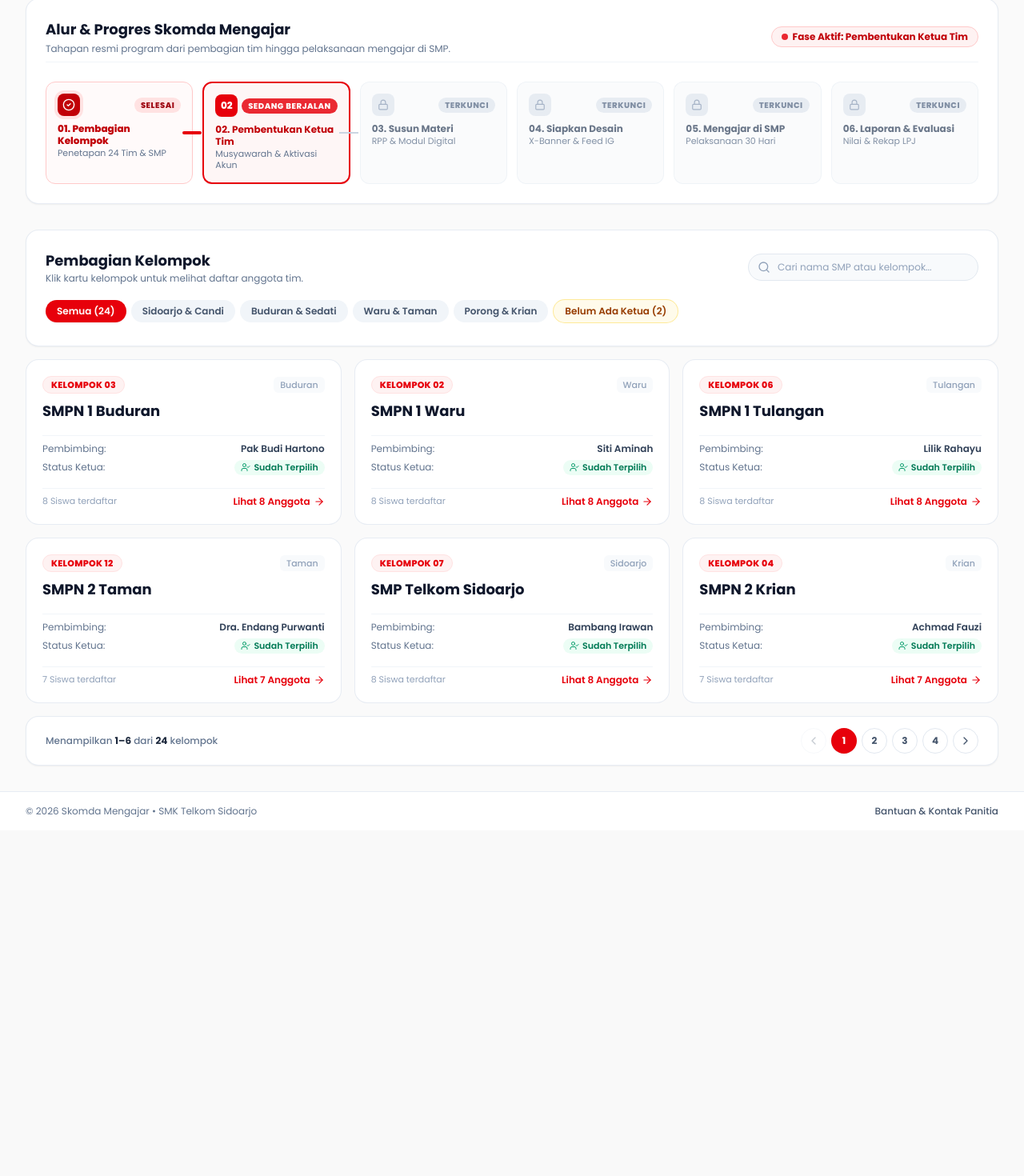
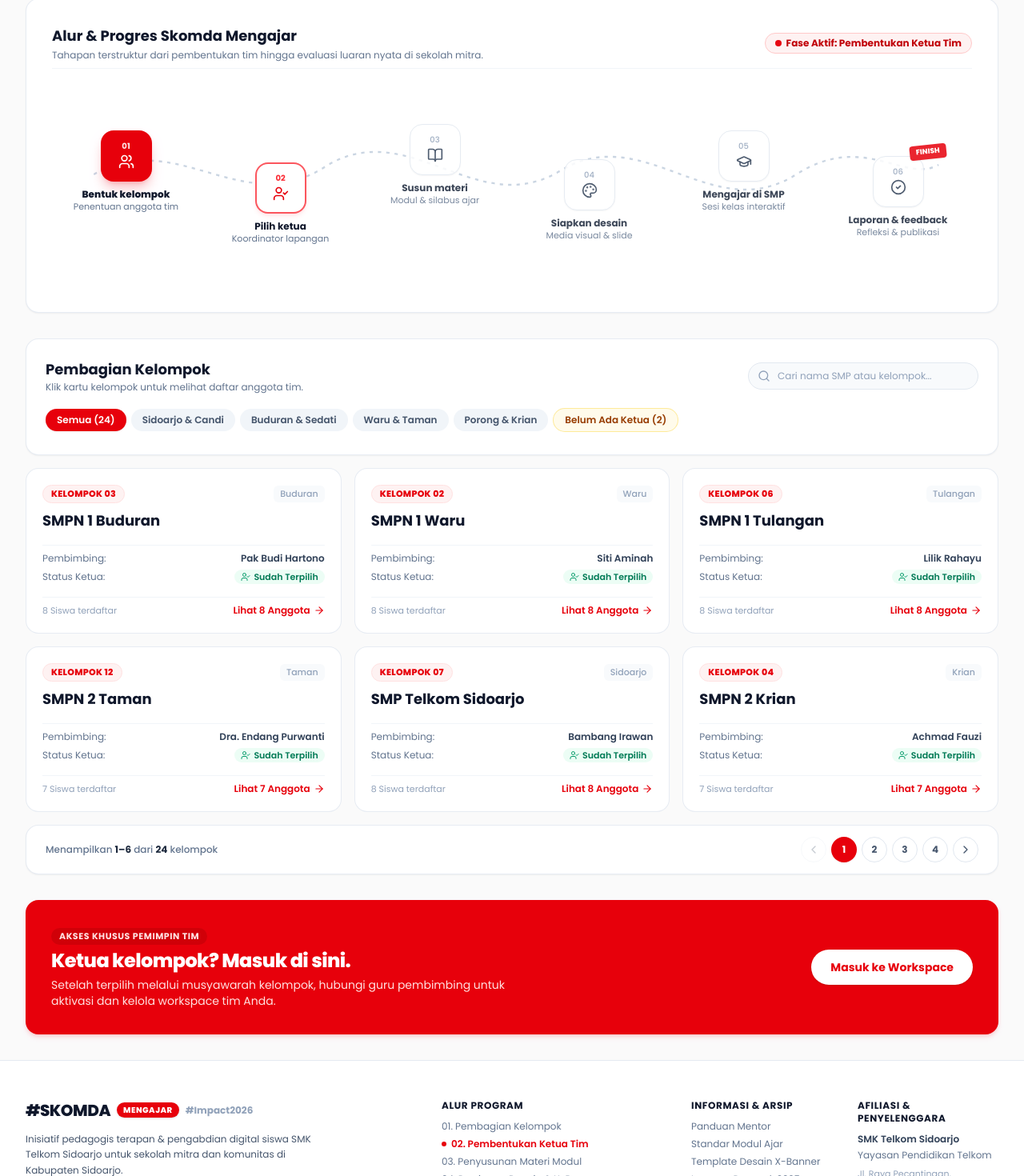
Before and after one commit to Iventra-project/SkomdaMengajarSMKTelkomSidoarjo, a React (Vite) app: page / in a window 1280 px wide. Shown: the part 381-1851 px from the top of the page at 80% size. Before the commit the page ends 1419 px from the top, so only its background shows below. Built offline with nearby package versions, Linux system fonts and the light colour scheme.

Commit message:
feat: implement serpentine curved flow stepper and rich footer

```diff
--- a/src/app/page.tsx
+++ b/src/app/page.tsx
@@ -17,7 +17,15 @@ import {
   GraduationCap,
   Calendar,
   Layers,
-  ArrowRight
+  ArrowRight,
+  BookOpen,
+  Palette,
+  Flag,
+  Sparkles,
+  ExternalLink,
+  Mail,
+  ShieldCheck,
+  Check
 } from 'lucide-react';
 
 // Static members generator for preview modal
@@ -149,52 +157,6 @@ export const HomePage: React.FC = () => {
     setCurrentPage(1);
   };
 
-  // Stepper data definitions
-  const steps = [
-    {
-      step: '01',
-      title: 'Pembagian Kelompok',
-      status: 'completed',
-      badge: 'Selesai',
-      sub: 'Penetapan 24 Tim & SMP',
-    },
-    {
-      step: '02',
-      title: 'Pembentukan Ketua Tim',
-      status: 'active',
-      badge: 'Sedang Berjalan',
-      sub: 'Musyawarah & Aktivasi Akun',
-    },
-    {
-      step: '03',
-      title: 'Susun Materi',
-      status: 'locked',
-      badge: 'Terkunci',
-      sub: 'RPP & Modul Digital',
-    },
-    {
-      step: '04',
-      title: 'Siapkan Desain',
-      status: 'locked',
-      badge: 'Terkunci',
-      sub: 'X-Banner & Feed IG',
-    },
-    {
-      step: '05',
-      title: 'Mengajar di SMP',
-      status: 'locked',
-      badge: 'Terkunci',
-      sub: 'Pelaksanaan 30 Hari',
-    },
-    {
-      step: '06',
-      title: 'Laporan & Evaluasi',
-      status: 'locked',
-      badge: 'Terkunci',
-      sub: 'Nilai & Rekap LPJ',
-    },
-  ];
-
   return (
     <div className="w-full bg-[#FAFAFA] text-slate-900 antialiased min-h-screen flex flex-col font-sans selection:bg-red-500 selection:text-white">
       {/* ================= 1. MINIMAL NAVBAR ================= */}
@@ -294,15 +256,15 @@ export const HomePage: React.FC = () => {
           </div>
         </section>
 
-        {/* ================= 2. PROGRAM PROGRESS TRACKER ================= */}
-        <section className="bg-white rounded-2xl border border-slate-200/80 p-6 shadow-xs space-y-6">
+        {/* ================= 2. PROGRAM PROGRESS TRACKER (SERPENTINE CURVED PATH) ================= */}
+        <section className="bg-white rounded-2xl border border-slate-200/80 p-6 md:p-8 shadow-xs space-y-4">
           <div className="flex flex-col sm:flex-row sm:items-center justify-between gap-3 pb-2 border-b border-slate-100">
             <div>
-              <h2 className="text-base sm:text-lg font-bold text-slate-900 flex items-center gap-2">
-                <span>Alur & Progres Skomda Mengajar</span>
+              <h2 className="text-base sm:text-lg font-bold text-slate-900">
+                Alur & Progres Skomda Mengajar
               </h2>
               <p className="text-xs text-slate-500 mt-0.5">
-                Tahapan resmi program dari pembagian tim hingga pelaksanaan mengajar di SMP.
+                Tahapan terstruktur dari pembentukan tim hingga evaluasi luaran nyata di sekolah mitra.
               </p>
             </div>
             <div className="inline-flex items-center gap-1.5 px-3 py-1 rounded-full bg-red-50 text-red-700 text-xs font-bold border border-red-200 self-start sm:self-auto">
@@ -311,85 +273,115 @@ export const HomePage: React.FC = () => {
             </div>
           </div>
 
-          {/* Stepper Grid / Horizontal List */}
-          <div className="grid grid-cols-2 md:grid-cols-3 lg:grid-cols-6 gap-3 relative">
-            {steps.map((st, idx) => {
-              const isStep1 = idx === 0;
-              const isStep2 = idx === 1;
-              const isLocked = idx >= 2;
+          {/* Serpentine Wavy Path Stepper */}
+          <div className="w-full relative py-6 sm:py-8 overflow-x-auto select-none scrollbar-none">
+            <div className="min-w-[860px] relative h-48 flex items-center">
+              {/* Underlying Dotted Smooth Path (SVG) */}
+              <svg
+                className="w-full h-full absolute inset-0 pointer-events-none text-slate-300"
+                fill="none"
+                preserveAspectRatio="none"
+                viewBox="0 0 1100 160"
+              >
+                <path
+                  d="M 50,70 C 150,20 230,120 330,60 C 430,10 510,120 610,65 C 710,15 790,125 890,70 C 970,25 1020,80 1060,60"
+                  stroke="currentColor"
+                  strokeDasharray="4 6"
+                  strokeWidth="2"
+                />
+              </svg>
 
-              return (
-                <div
-                  key={st.step}
-                  className={`relative flex flex-col p-3.5 rounded-xl transition-all duration-200 ${
-                    isStep1
-                      ? 'bg-red-50/40 border border-red-200'
-                      : isStep2
-                      ? 'border-2 border-red-600 bg-red-50/70 shadow-xs'
-                      : 'bg-slate-50/80 border border-slate-200/60 opacity-80'
-                  }`}
-                >
-                  {/* Top Row with Number/Icon and Badge */}
-                  <div className="flex items-center justify-between mb-2">
-                    <div
-                      className={`w-7 h-7 rounded-lg flex items-center justify-center text-xs font-black shrink-0 ${
-                        isStep1
-                          ? 'bg-red-700 text-white ring-4 ring-red-100'
-                          : isStep2
-                          ? 'bg-red-600 text-white font-extrabold shadow-xs'
-                          : 'bg-slate-200 text-slate-500'
-                      }`}
-                    >
-                      {isStep1 ? (
-                        <CheckCircle2 className="w-4 h-4 text-white" />
-                      ) : isLocked ? (
-                        <Lock className="w-3.5 h-3.5 text-slate-400" />
-                      ) : (
-                        st.step
-                      )}
+              {/* 6 Horizontal Interactive Nodes with Alt-Elevations (-translate-y-4, translate-y-6, ...) */}
+              <div className="w-full grid grid-cols-6 gap-2 relative z-10 items-center">
+                {/* Node 01: Bentuk Kelompok (Active/Completed Red) */}
+                <div className="flex flex-col items-center text-center transform -translate-y-4 group">
+                  <div className="w-16 h-16 rounded-2xl bg-red-600 text-white flex flex-col items-center justify-center mb-2 shadow-lg shadow-red-600/25 transition-transform group-hover:scale-105">
+                    <span className="text-[10px] font-bold text-white/90 leading-none mb-1">01</span>
+                    <Users className="w-5 h-5 text-white" />
                   </div>
-
-                    <span
-                      className={`text-[10px] font-extrabold px-2 py-0.5 rounded-full uppercase tracking-wider ${
-                        isStep1
-                          ? 'bg-red-100 text-red-800'
-                          : isStep2
-                          ? 'bg-red-600 text-white animate-pulse'
-                          : 'bg-slate-200 text-slate-500'
-                      }`}
-                    >
-                      {st.badge}
+                  <span className="text-xs font-extrabold text-slate-900 leading-tight">
+                    Bentuk kelompok
+                  </span>
+                  <span className="text-[11px] text-slate-500 mt-0.5 leading-tight">
+                    Penentuan anggota tim
                   </span>
                 </div>
 
-                  {/* Title and Subtitle */}
-                  <div className="space-y-0.5">
-                    <h3
-                      className={`text-xs font-bold leading-tight ${
-                        isStep1
-                          ? 'text-red-700 font-extrabold'
-                          : isStep2
-                          ? 'text-red-700 font-bold'
-                          : 'text-slate-600'
-                      }`}
-                    >
-                      {st.step}. {st.title}
-                    </h3>
-                    <p className="text-[11px] text-slate-500 leading-tight">
-                      {st.sub}
-                    </p>
+                {/* Node 02: Pilih Ketua */}
+                <div className="flex flex-col items-center text-center transform translate-y-6 group">
+                  <div className="w-16 h-16 rounded-2xl bg-white border-2 border-red-500/80 text-red-600 shadow-md shadow-red-500/10 flex flex-col items-center justify-center mb-2 transition-transform group-hover:scale-105">
+                    <span className="text-[10px] font-bold text-red-500 leading-none mb-1">02</span>
+                    <UserCheck className="w-5 h-5 text-red-600" />
+                  </div>
+                  <span className="text-xs font-bold text-slate-900 leading-tight">
+                    Pilih ketua
+                  </span>
+                  <span className="text-[11px] text-slate-500 mt-0.5 leading-tight">
+                    Koordinator lapangan
+                  </span>
                 </div>
 
-                  {/* Progress Line Step 1 -> Step 2 */}
-                  {isStep1 && (
-                    <div className="hidden lg:block absolute -right-3 top-1/2 -translate-y-1/2 w-6 h-1 bg-red-600 z-10 rounded-full" />
-                  )}
-                  {isStep2 && (
-                    <div className="hidden lg:block absolute -right-3 top-1/2 -translate-y-1/2 w-6 h-0.5 bg-slate-300 z-10" />
-                  )}
+                {/* Node 03: Susun Materi */}
+                <div className="flex flex-col items-center text-center transform -translate-y-6 group opacity-85 hover:opacity-100 transition-opacity">
+                  <div className="w-16 h-16 rounded-2xl bg-white border border-slate-200 text-slate-500 hover:border-slate-400 flex flex-col items-center justify-center mb-2 shadow-xs transition-transform group-hover:scale-105">
+                    <span className="text-[10px] font-medium text-slate-400 leading-none mb-1">03</span>
+                    <BookOpen className="w-5 h-5 text-slate-700" />
                   </div>
-              );
-            })}
+                  <span className="text-xs font-bold text-slate-800 leading-tight">
+                    Susun materi
+                  </span>
+                  <span className="text-[11px] text-slate-500 mt-0.5 leading-tight">
+                    Modul & silabus ajar
+                  </span>
+                </div>
+
+                {/* Node 04: Siapkan Desain */}
+                <div className="flex flex-col items-center text-center transform translate-y-5 group opacity-85 hover:opacity-100 transition-opacity">
+                  <div className="w-16 h-16 rounded-2xl bg-white border border-slate-200 text-slate-500 hover:border-slate-400 flex flex-col items-center justify-center mb-2 shadow-xs transition-transform group-hover:scale-105">
+                    <span className="text-[10px] font-medium text-slate-400 leading-none mb-1">04</span>
+                    <Palette className="w-5 h-5 text-slate-700" />
+                  </div>
+                  <span className="text-xs font-bold text-slate-800 leading-tight">
+                    Siapkan desain
+                  </span>
+                  <span className="text-[11px] text-slate-500 mt-0.5 leading-tight">
+                    Media visual & slide
+                  </span>
+                </div>
+
+                {/* Node 05: Mengajar di SMP */}
+                <div className="flex flex-col items-center text-center transform -translate-y-4 group opacity-85 hover:opacity-100 transition-opacity">
+                  <div className="w-16 h-16 rounded-2xl bg-white border border-slate-200 text-slate-500 hover:border-slate-400 flex flex-col items-center justify-center mb-2 shadow-xs transition-transform group-hover:scale-105">
+                    <span className="text-[10px] font-medium text-slate-400 leading-none mb-1">05</span>
+                    <GraduationCap className="w-5 h-5 text-slate-700" />
+                  </div>
+                  <span className="text-xs font-bold text-slate-800 leading-tight">
+                    Mengajar di SMP
+                  </span>
+                  <span className="text-[11px] text-slate-500 mt-0.5 leading-tight">
+                    Sesi kelas interaktif
+                  </span>
+                </div>
+
+                {/* Node 06: Laporan & Feedback (Finish Tag) */}
+                <div className="flex flex-col items-center text-center transform translate-y-4 group opacity-85 hover:opacity-100 transition-opacity relative">
+                  {/* Tilted Finish Badge */}
+                  <div className="absolute -top-3.5 right-6 sm:right-8 bg-red-600 text-white font-black text-[9px] uppercase px-2 py-0.5 rounded-sm transform -rotate-6 origin-center shadow-xs">
+                    FINISH
+                  </div>
+                  <div className="w-16 h-16 rounded-2xl bg-white border border-slate-200 text-slate-500 hover:border-slate-400 flex flex-col items-center justify-center mb-2 shadow-xs transition-transform group-hover:scale-105">
+                    <span className="text-[10px] font-medium text-slate-400 leading-none mb-1">06</span>
+                    <CheckCircle2 className="w-5 h-5 text-slate-700" />
+                  </div>
+                  <span className="text-xs font-bold text-slate-800 leading-tight">
+                    Laporan & feedback
+                  </span>
+                  <span className="text-[11px] text-slate-500 mt-0.5 leading-tight">
+                    Refleksi & publikasi
+                  </span>
+                </div>
+              </div>
+            </div>
           </div>
         </section>
 
@@ -592,21 +584,117 @@ export const HomePage: React.FC = () => {
             </div>
           )}
         </section>
+
+        {/* ================= CALLOUT BANNER (AKSES KETUA KELOMPOK) ================= */}
+        <section className="w-full bg-red-600 rounded-2xl p-6 sm:p-8 flex flex-col sm:flex-row items-center justify-between gap-4 text-white shadow-md shadow-red-600/15">
+          <div className="space-y-1 text-center sm:text-left">
+            <span className="text-[11px] font-bold uppercase tracking-wider text-red-100 bg-red-700/60 px-2.5 py-0.5 rounded-full inline-block">
+              Akses Khusus Pemimpin Tim
+            </span>
+            <h3 className="text-xl sm:text-2xl font-extrabold tracking-tight">
+              Ketua kelompok? Masuk di sini.
+            </h3>
+            <p className="text-xs sm:text-sm text-red-100 max-w-xl">
+              Setelah terpilih melalui musyawarah kelompok, hubungi guru pembimbing untuk aktivasi dan kelola workspace tim Anda.
+            </p>
+          </div>
+          <button
+            onClick={() => navigate('/login')}
+            className="shrink-0 bg-white hover:bg-slate-100 text-red-600 font-bold text-xs sm:text-sm px-6 py-3 rounded-full transition shadow-sm hover:shadow cursor-pointer"
+          >
+            Masuk ke Workspace
+          </button>
+        </section>
       </main>
 
-      {/* ================= 4. ULTRA-MINIMAL FOOTER ================= */}
-      <footer className="mt-auto border-t border-slate-200/80 bg-white">
-        <div className="max-w-7xl mx-auto px-4 sm:px-6 lg:px-8 py-4 flex flex-col sm:flex-row items-center justify-between gap-2 text-xs text-slate-500">
+      {/* ================= 4. RICH FOOTER ================= */}
+      <footer className="mt-auto border-t border-slate-200/90 bg-white">
+        <div className="max-w-7xl mx-auto px-4 sm:px-6 lg:px-8 py-10 sm:py-12">
+          {/* Top Row: 4 Columns */}
+          <div className="grid grid-cols-1 md:grid-cols-12 gap-8 pb-8 border-b border-slate-100">
+            {/* Col 1: Brand Info */}
+            <div className="md:col-span-5 space-y-3">
+              <div className="flex items-center gap-2">
+                <span className="text-xl font-black text-slate-900 tracking-tight select-none">
+                  #SKOMDA
+                </span>
+                <span className="bg-red-600 text-white text-[10px] font-extrabold uppercase px-2 py-0.5 rounded-full tracking-wider shadow-sm select-none">
+                  MENGAJAR
+                </span>
+                <span className="text-xs font-bold text-slate-400">#Impact2026</span>
+              </div>
+              <p className="text-xs text-slate-600 leading-relaxed max-w-sm">
+                Inisiatif pedagogis terapan & pengabdian digital siswa SMK Telkom Sidoarjo untuk sekolah mitra dan komunitas di Kabupaten Sidoarjo.
+              </p>
+              <div className="flex items-center gap-2 text-[11px] text-slate-500 font-medium">
+                <span className="w-2 h-2 rounded-full bg-emerald-500 inline-block" />
+                <span>Program Aktif 2026 • 24 Kelompok Terdaftar</span>
+              </div>
+            </div>
+
+            {/* Col 2: Alur Program */}
+            <div className="md:col-span-3 space-y-2.5">
+              <h4 className="text-xs font-bold uppercase tracking-wider text-slate-900">
+                Alur Program
+              </h4>
+              <ul className="space-y-1.5 text-xs text-slate-500">
+                <li className="hover:text-red-600 cursor-pointer transition">01. Pembagian Kelompok</li>
+                <li className="hover:text-red-600 cursor-pointer transition text-red-600 font-semibold flex items-center gap-1.5">
+                  <span className="w-1.5 h-1.5 rounded-full bg-red-600 inline-block" />
+                  02. Pembentukan Ketua Tim
+                </li>
+                <li className="hover:text-red-600 cursor-pointer transition">03. Penyusunan Materi Modul</li>
+                <li className="hover:text-red-600 cursor-pointer transition">04. Persiapan Desain & X-Banner</li>
+                <li className="hover:text-red-600 cursor-pointer transition">05. Pelaksanaan Mengajar di SMP</li>
+                <li className="hover:text-red-600 cursor-pointer transition">06. Evaluasi & LPJ</li>
+              </ul>
+            </div>
+
+            {/* Col 3: Arsip & Dokumen */}
+            <div className="md:col-span-2 space-y-2.5">
+              <h4 className="text-xs font-bold uppercase tracking-wider text-slate-900">
+                Informasi & Arsip
+              </h4>
+              <ul className="space-y-1.5 text-xs text-slate-500">
+                <li className="hover:text-red-600 cursor-pointer transition">Panduan Mentor</li>
+                <li className="hover:text-red-600 cursor-pointer transition">Standar Modul Ajar</li>
+                <li className="hover:text-red-600 cursor-pointer transition">Template Desain X-Banner</li>
+                <li className="hover:text-red-600 cursor-pointer transition">Laporan Dampak 2025</li>
+              </ul>
+            </div>
+
+            {/* Col 4: Afiliasi Sekolah */}
+            <div className="md:col-span-2 space-y-2.5">
+              <h4 className="text-xs font-bold uppercase tracking-wider text-slate-900">
+                Afiliasi & Penyelenggara
+              </h4>
+              <div className="space-y-1 text-xs text-slate-500">
+                <div className="font-semibold text-slate-700">SMK Telkom Sidoarjo</div>
+                <div>Yayasan Pendidikan Telkom</div>
+                <div className="text-[11px] text-slate-400 mt-2">
+                  Jl. Raya Pecantingan, Sekardangan, Kec. Sidoarjo, Kabupaten Sidoarjo
+                </div>
+              </div>
+            </div>
+          </div>
+
+          {/* Bottom Row */}
+          <div className="pt-6 flex flex-col sm:flex-row items-center justify-between gap-3 text-xs text-slate-500">
             <div>
-            © 2026 Skomda Mengajar • SMK Telkom Sidoarjo
+              © 2026 Skomda Mengajar • SMK Telkom Sidoarjo. Hak cipta dilindungi.
             </div>
-          <div>
+            <div className="flex items-center gap-4 text-[11px] text-slate-400">
+              <span>Edisi Katalis IV</span>
+              <span>•</span>
+              <span>Sidoarjo, Jawa Timur</span>
+              <span>•</span>
               <a
                 href="mailto:panitia@skomda.sch.id"
-              className="text-slate-600 hover:text-red-600 font-medium transition-colors"
+                className="hover:text-red-600 transition-colors"
               >
-              Bantuan & Kontak Panitia
+                Kontak Panitia
               </a>
+            </div>
           </div>
         </div>
       </footer>
```
Lines whose indentation alone changed are shown as unchanged.
